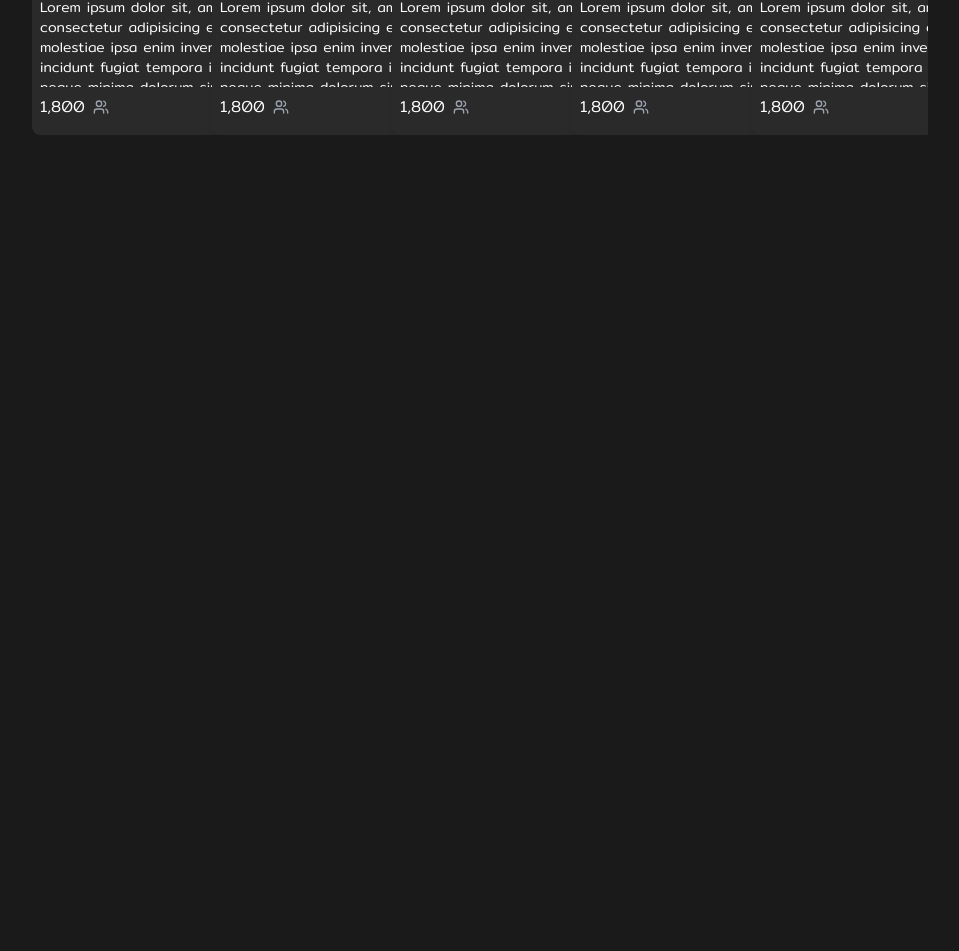
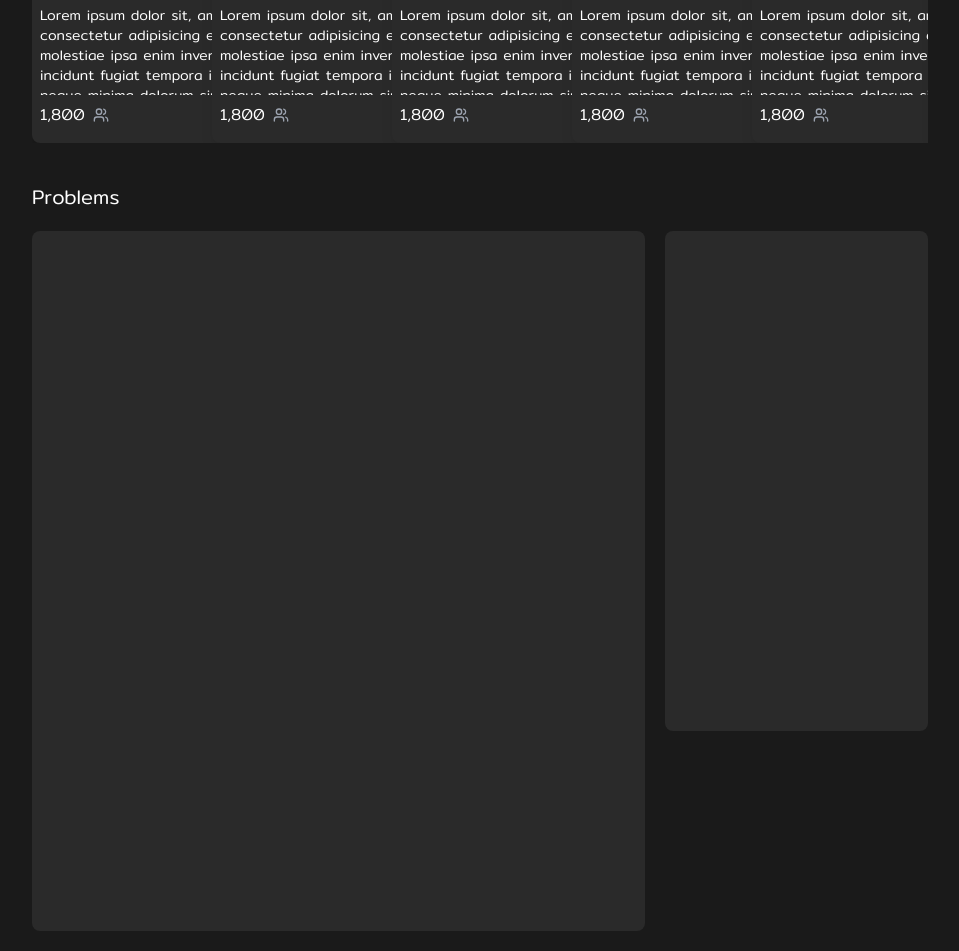
Before and after one commit to Unknowkubbrother/HexCode-Project, a Next.js app in the folder client/: page / in a window 1280 px wide. Shown: the part 371-1322 px from the top of the page, without its empty margins (160-1119 px from the left). Before the commit the page ends 898 px from the top, so only its background shows below. Built offline with nearby package versions, Linux system fonts and the light colour scheme; no server answers.

Commit message:
optional

```diff
--- a/client/app/_Home/Home.tsx
+++ b/client/app/_Home/Home.tsx
@@ -1,10 +1,12 @@
 import React from "react";
 import Challenges from "./components/Challenges";
+import Problems from "./components/Problems";
 
 const Home = () => {
   return (
-    <main className="w-[70%] m-auto">
+    <main className="w-[70%] m-auto flex flex-col gap-10">
       <Challenges/>
+      <Problems/>
     </main>
   );
 };
--- a/client/app/_Home/components/CardChallenges.tsx
+++ b/client/app/_Home/components/CardChallenges.tsx
@@ -7,7 +7,7 @@ import Link from "next/link";
 
 const CardChallenges = () => {
   return (
-    <Link href="/" className="w-[250px] h-[360px] bg-bgsecondary rounded-lg flex flex-col overflow-hidden shadow-md duration-300 transform hover:scale-105">
+    <Link href="/" className="w-[250px] h-[360px] bg-bgsecondary rounded-lg flex flex-col overflow-hidden shadow-lg duration-300 transform hover:scale-105">
       <div className="w-full h-full m-auto p-2">
         <div className="w-full h-[50%] rounded-lg overflow-hidden object-cover">
           <Image
--- /dev/null
+++ b/client/app/_Home/components/Problems.tsx
@@ -0,0 +1,24 @@
+import React from 'react'
+// import { ArrowRight } from "lucide-react";
+// import Link from "next/link";
+
+const Problems = () => {
+  return (
+    <main className="w-full flex flex-col">
+      <header className="w-full flex justify-between items-center">
+        <h1 className="text-xl">Problems</h1>
+      </header>
+      <section className='w-full flex gap-5 mt-5'>
+        <div className='w-[70%] h-[700px] bg-bgsecondary rounded-lg'>
+        </div>
+
+        <div className='w-[30%] h-[500px] bg-bgsecondary rounded-lg'>
+
+        </div>
+
+      </section>
+    </main>
+  )
+}
+
+export default Problems
--- a/client/app/layout.tsx
+++ b/client/app/layout.tsx
@@ -41,8 +41,8 @@ export default function RootLayout({
             </ClerkLoading>
             <ClerkLoaded>
               <Navbar setTheme={setTheme}/>
-              <main className="mt-2 w-full h-screen">
-              {children}
+              <main className="mt-2 w-full mb-5">
+                {children}
               </main>
             </ClerkLoaded>
           </Providers>
--- a/client/app/sign-in/[[...sign-in]]/page.tsx
+++ b/client/app/sign-in/[[...sign-in]]/page.tsx
@@ -2,7 +2,7 @@ import { SignIn } from "@clerk/nextjs";
 
 const page = () => {
   return (
-    <main className="w-full h-full flex justify-around items-center flex-wrap gap-5">
+    <main className="w-full h-screen flex justify-around items-center flex-wrap gap-5">
       <div className="flex flex-col justify-center items-start ">
         <h2 className="font-semibold text-lg">Welcome To</h2>
         <h1 className="font-bold text-5xl">
--- a/client/app/sign-up/[[...sign-up]]/page.tsx
+++ b/client/app/sign-up/[[...sign-up]]/page.tsx
@@ -2,7 +2,7 @@ import { SignUp } from "@clerk/nextjs";
 
 const page = () => {
   return (
-    <main className="w-full h-full flex justify-around items-center flex-wrap gap-5">
+    <main className="w-full h-screen flex justify-around items-center flex-wrap gap-5">
       <div className="flex flex-col justify-center items-start">
         <h2 className="font-semibold text-lg">Welcome To</h2>
         <h1 className="font-bold text-5xl">
```
